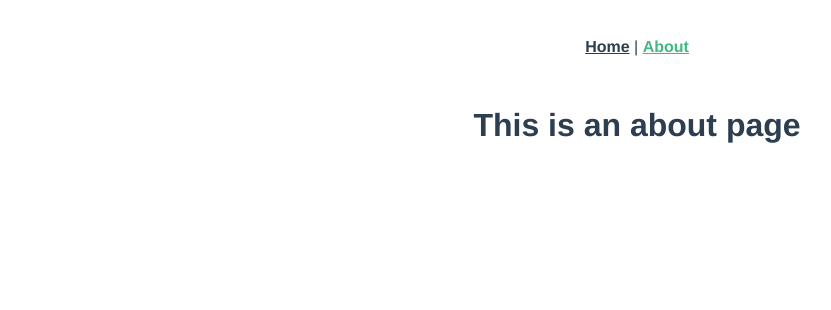
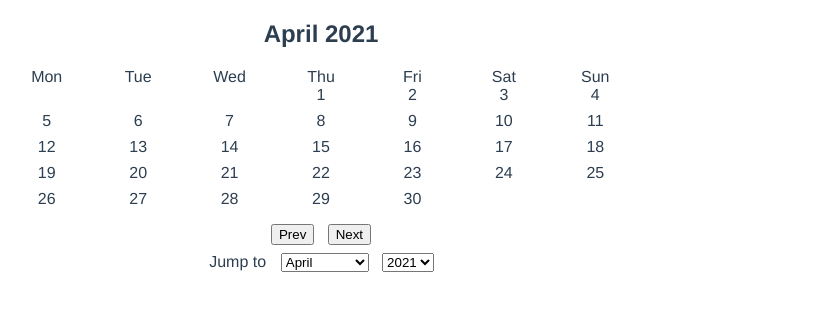
Before and after one commit to kochtaik/vue-smart-to-do, a Vue app: page /about in a window 1280 px wide. Shown: the top 310 px of the page, without its empty margins (3-834 px from the left). Built offline with nearby package versions, Linux system fonts and the light colour scheme.

Commit message:
Implement calendar component

```diff
--- a/src/App.vue
+++ b/src/App.vue
@@ -1,10 +1,16 @@
 <template>
-  <div id="nav">
-    <router-link to="/">Home</router-link> |
-    <router-link to="/about">About</router-link>
-  </div>
-  <router-view />
+  <the-calendar></the-calendar>
 </template>
+
+<script>
+import TheCalendar from "./components/TheCalendar.vue";
+
+export default {
+  components: {
+    TheCalendar,
+  },
+};
+</script>
 
 <style>
 #app {
--- a/src/components/HelloWorld.vue
+++ /dev/null
@@ -1,122 +0,0 @@
-<template>
-  <div class="hello">
-    <h1>{{ msg }}</h1>
-    <p>
-      For a guide and recipes on how to configure / customize this project,<br />
-      check out the
-      <a href="https://cli.vuejs.org" target="_blank" rel="noopener"
-        >vue-cli documentation</a
-      >.
-    </p>
-    <h3>Installed CLI Plugins</h3>
-    <ul>
-      <li>
-        <a
-          href="https://github.com/vuejs/vue-cli/tree/dev/packages/%40vue/cli-plugin-babel"
-          target="_blank"
-          rel="noopener"
-          >babel</a
-        >
-      </li>
-      <li>
-        <a
-          href="https://github.com/vuejs/vue-cli/tree/dev/packages/%40vue/cli-plugin-router"
-          target="_blank"
-          rel="noopener"
-          >router</a
-        >
-      </li>
-      <li>
-        <a
-          href="https://github.com/vuejs/vue-cli/tree/dev/packages/%40vue/cli-plugin-eslint"
-          target="_blank"
-          rel="noopener"
-          >eslint</a
-        >
-      </li>
-    </ul>
-    <h3>Essential Links</h3>
-    <ul>
-      <li>
-        <a href="https://vuejs.org" target="_blank" rel="noopener">Core Docs</a>
-      </li>
-      <li>
-        <a href="https://forum.vuejs.org" target="_blank" rel="noopener"
-          >Forum</a
-        >
-      </li>
-      <li>
-        <a href="https://chat.vuejs.org" target="_blank" rel="noopener"
-          >Community Chat</a
-        >
-      </li>
-      <li>
-        <a href="https://twitter.com/vuejs" target="_blank" rel="noopener"
-          >Twitter</a
-        >
-      </li>
-      <li>
-        <a href="https://news.vuejs.org" target="_blank" rel="noopener">News</a>
-      </li>
-    </ul>
-    <h3>Ecosystem</h3>
-    <ul>
-      <li>
-        <a href="https://router.vuejs.org" target="_blank" rel="noopener"
-          >vue-router</a
-        >
-      </li>
-      <li>
-        <a href="https://vuex.vuejs.org" target="_blank" rel="noopener">vuex</a>
-      </li>
-      <li>
-        <a
-          href="https://github.com/vuejs/vue-devtools#vue-devtools"
-          target="_blank"
-          rel="noopener"
-          >vue-devtools</a
-        >
-      </li>
-      <li>
-        <a href="https://vue-loader.vuejs.org" target="_blank" rel="noopener"
-          >vue-loader</a
-        >
-      </li>
-      <li>
-        <a
-          href="https://github.com/vuejs/awesome-vue"
-          target="_blank"
-          rel="noopener"
-          >awesome-vue</a
-        >
-      </li>
-    </ul>
-  </div>
-</template>
-
-<script>
-export default {
-  name: "HelloWorld",
-  props: {
-    msg: String,
-  },
-};
-</script>
-
-<!-- Add "scoped" attribute to limit CSS to this component only -->
-<style scoped>
-h3 {
-  margin: 40px 0 0;
-}
-ul {
-  list-style-type: none;
-  padding: 0;
-}
-li {
-  display: inline-block;
-  margin: 0 10px;
-}
-a {
-  color: #42b983;
-}
-</style>
--- /dev/null
+++ b/src/components/TheCalendar.vue
@@ -0,0 +1,139 @@
+<template>
+  <section class="calendar">
+    <h1>{{ monthName }} {{ year }}</h1>
+    <section class="calendar__heading">
+      <div>Mon</div>
+      <div>Tue</div>
+      <div>Wed</div>
+      <div>Thu</div>
+      <div>Fri</div>
+      <div>Sat</div>
+      <div>Sun</div>
+    </section>
+    <section class="calendar__body">
+      <!-- the first loop renders "empy" cells -->
+      <div v-for="cell in firstWeekdayOfMonth" :key="cell"></div>
+      <div
+        v-for="(day, idx) in daysInMonth"
+        :key="idx"
+        @click="selectDay(day)"
+        class="day"
+        :class="{ 'day--active': selectedDay === day }"
+      >
+        {{ day }}
+      </div>
+    </section>
+    <nav class="calendar__navigation navigation">
+      <div class="navigation__buttons">
+        <button @click="showPreviousMonth">Prev</button>
+        <button @click="showNextMonth">Next</button>
+      </div>
+      <div class="navigation__jump-to">
+        <span>Jump to</span>
+        <select name="month" id="month" v-model="month">
+          <option v-for="(month, idx) in monthsList" :key="idx" :value="idx">
+            {{ month }}
+          </option>
+        </select>
+        <select name="year" id="year" v-model="year">
+          <option
+            v-for="(year, idx) in availableYears"
+            :key="idx"
+            :value="year + 2000"
+          >
+            {{ year + 2000 }}
+          </option>
+        </select>
+      </div>
+    </nav>
+  </section>
+</template>
+
+<style lang="scss" scoped>
+.calendar {
+  max-width: 50%;
+  &__heading,
+  &__body {
+    display: grid;
+    grid-template-columns: repeat(7, minmax(0, 1fr));
+    gap: 0.5em;
+    .day {
+      cursor: pointer;
+      &--active {
+        background: #4198d4;
+      }
+    }
+  }
+  .navigation {
+    margin: 1em 0;
+    &__buttons {
+      margin: 0.5em 0;
+      button {
+        margin: 0 0.5em;
+      }
+    }
+    &__jump-to > * {
+      margin: 0 0.5em;
+    }
+  }
+}
+</style>
+
+<script>
+// сделать ивент эмиттер, передающий данные о дне в родительский компонент;
+export default {
+  data() {
+    return {
+      // is it OK to store static data like here?
+      monthsList: [
+        "January",
+        "February",
+        "March",
+        "April",
+        "May",
+        "June",
+        "July",
+        "August",
+        "September",
+        "October",
+        "November",
+        "December",
+      ],
+      availableYears: 100,
+      month: new Date().getMonth(),
+      year: new Date().getFullYear(),
+      selectedDay: null,
+    };
+  },
+  computed: {
+    monthName() {
+      return this.monthsList[this.month];
+    },
+    daysInMonth() {
+      return new Date(this.year, this.month + 1, 0).getDate();
+    },
+    firstWeekdayOfMonth() {
+      const weekday = new Date(this.year, this.month, 1).getDay();
+      return weekday === 0 ? 7 - 1 : weekday - 1;
+    },
+  },
+  methods: {
+    showNextMonth() {
+      this.year = this.month === 11 ? this.year + 1 : this.year;
+      this.month = (this.month + 1) % 12;
+      this.selectedDay = null;
+    },
+    showPreviousMonth() {
+      this.year = this.month === 0 ? this.year - 1 : this.year;
+      this.month = this.month === 0 ? 11 : this.month - 1;
+      this.selectedDay = null;
+    },
+    selectDay(selected) {
+      this.selectedDay = selected;
+      const dateObj = new Date(this.year, this.month, selected);
+      this.$emit("select-day", dateObj);
+      console.log(dateObj);
+    },
+  },
+};
+</script>
--- a/src/main.js
+++ b/src/main.js
@@ -1,5 +1,6 @@
 import { createApp } from "vue";
 import App from "./App.vue";
-import router from "./router";
+// import router from './router';
 
-createApp(App).use(router).mount("#app");
+// createApp(App).use(router).mount('#app');
+createApp(App).mount("#app");
--- a/src/views/About.vue
+++ /dev/null
@@ -1,5 +0,0 @@
-<template>
-  <div class="about">
-    <h1>This is an about page</h1>
-  </div>
-</template>
--- a/src/views/Home.vue
+++ /dev/null
@@ -1,18 +0,0 @@
-<template>
-  <div class="home">
-    <img alt="Vue logo" src="../assets/logo.png" />
-    <HelloWorld msg="Welcome to Your Vue.js App" />
-  </div>
-</template>
-
-<script>
-// @ is an alias to /src
-import HelloWorld from "@/components/HelloWorld.vue";
-
-export default {
-  name: "Home",
-  components: {
-    HelloWorld,
-  },
-};
-</script>
```
Also changed, not shown: package.json (+7 -1 lines), 1 other file (tests, documents, lock files or other folders).
